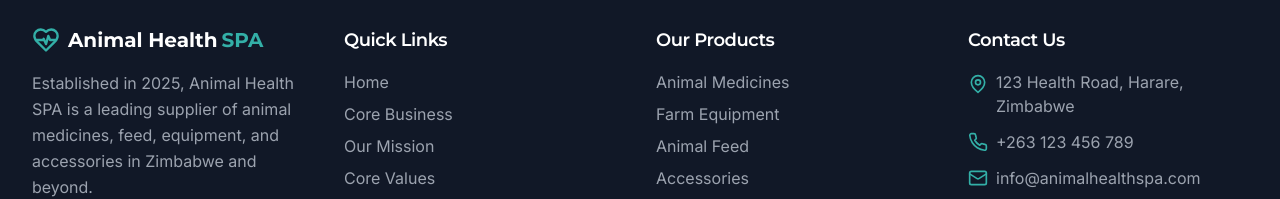
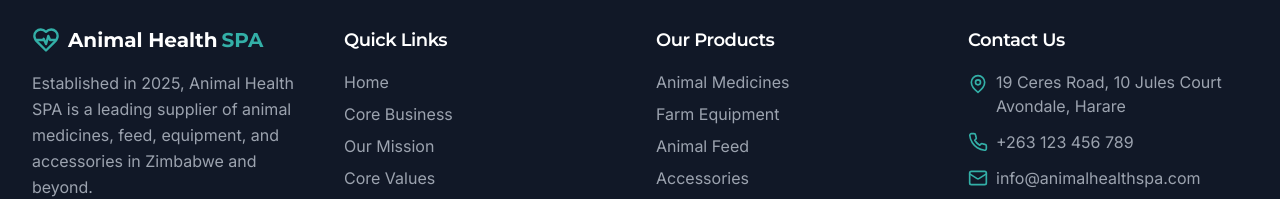
Before and after one commit to TendaiMaz/sb1-ed2tqz9h, a React (Vite) app: page / in a window 1280 px wide. Shown: the part 4130-4329 px from the top of the page. Built offline with nearby package versions, Linux system fonts and the light colour scheme.

Commit message:
Address change

```diff
--- a/src/components/Footer.tsx
+++ b/src/components/Footer.tsx
@@ -93,7 +93,7 @@ const Footer: React.FC = () => {
             <ul className="space-y-3">
               <li className="flex items-start">
                 <MapPin size={20} className="text-primary-400 mr-2 mt-1 flex-shrink-0" />
-                <span className="text-gray-400">123 Health Road, Harare, Zimbabwe</span>
+                <span className="text-gray-400">19 Ceres Road, 10 Jules Court Avondale, Harare</span>
               </li>
               <li className="flex items-center">
                 <Phone size={20} className="text-primary-400 mr-2 flex-shrink-0" />
--- a/src/pages/ContactPage.tsx
+++ b/src/pages/ContactPage.tsx
@@ -33,7 +33,7 @@ const ContactPage: React.FC = () => {
                   </div>
                   <div>
                     <h3 className="text-xl font-semibold mb-2">Our Location</h3>
-                    <p className="text-gray-600">123 Health Road, Harare, Zimbabwe</p>
+                    <p className="text-gray-600">19 Ceres Road, 10 Jules Court Avondale, Harare</p>
                   </div>
                 </div>
 
```
